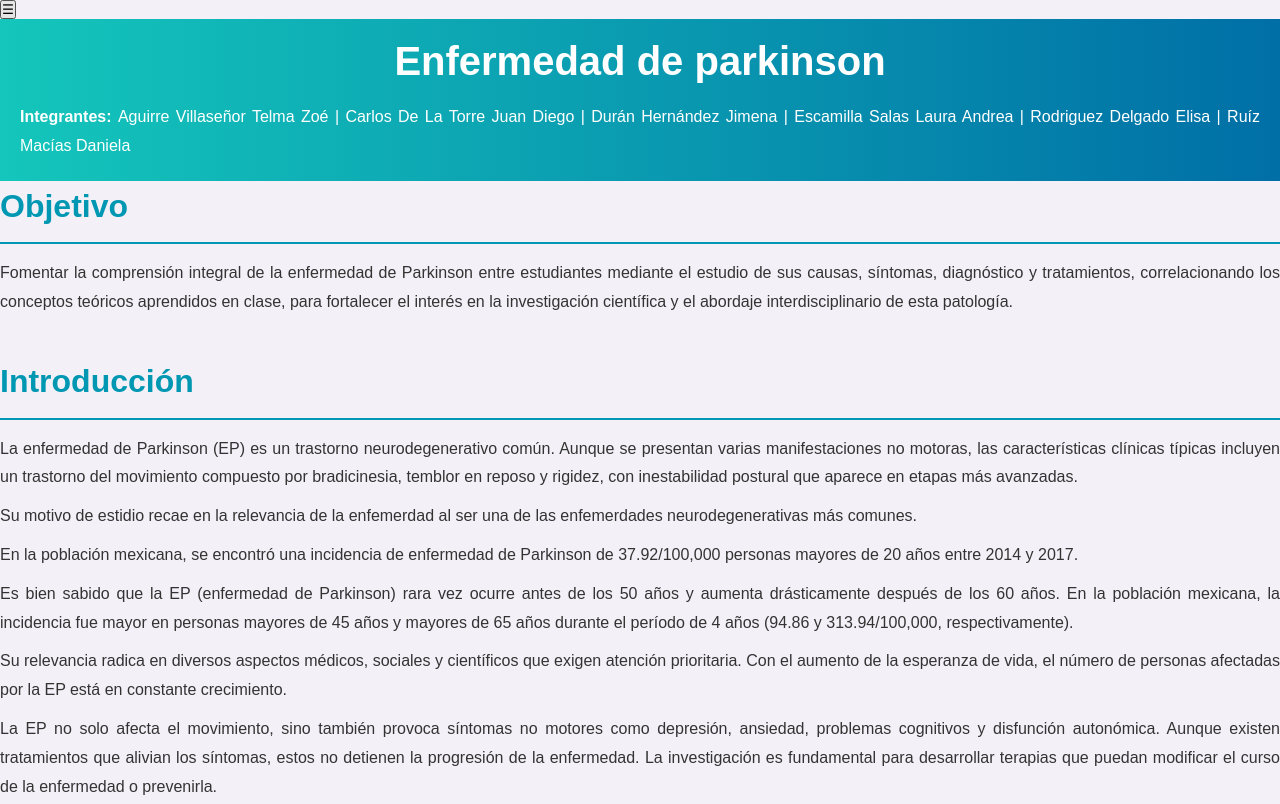
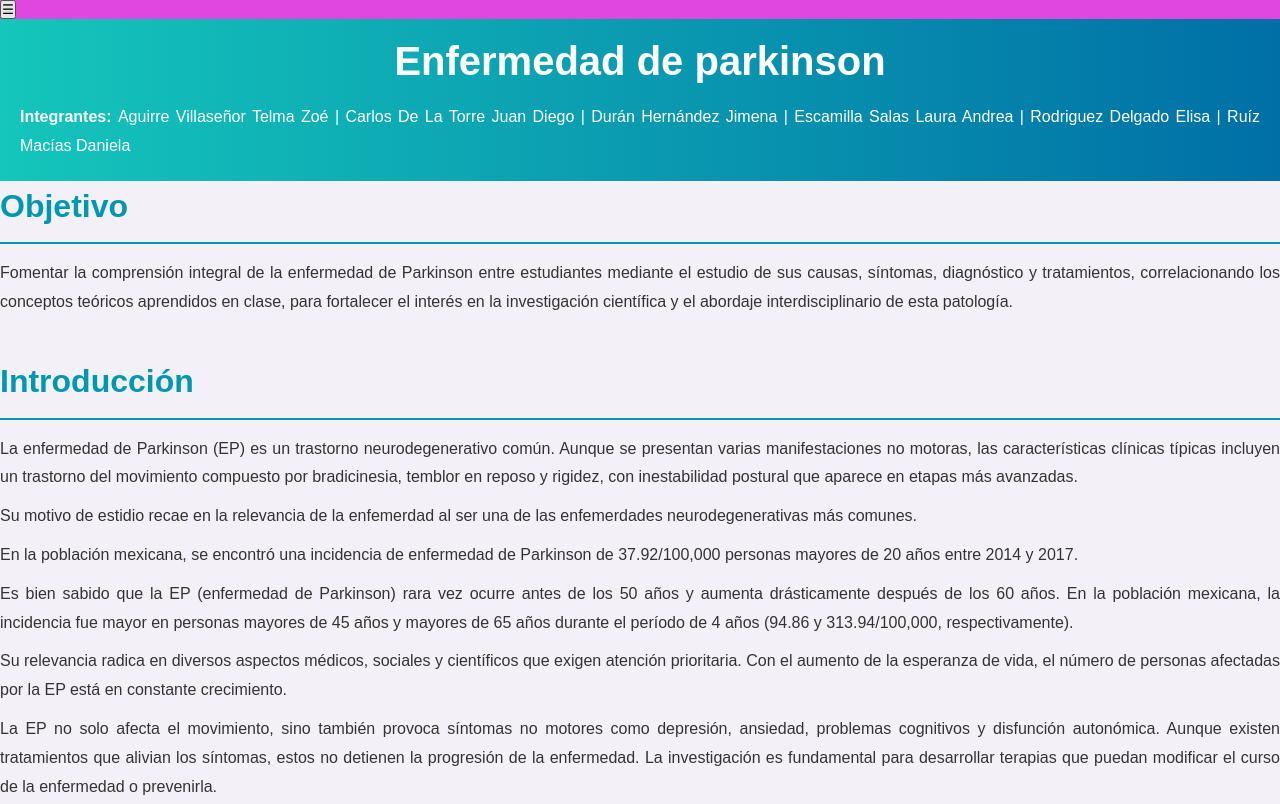
Before and after one commit to ZAV000/Neuro, a plain HTML site: page index.html in a window 1280 px wide. Shown: the top 804 px of the page. Drawn offline with Linux system fonts and the light colour scheme.

Commit message:
Update styles.css

```diff
--- a/styles.css
+++ b/styles.css
@@ -38,6 +38,14 @@ header {
     background-color: #6d7efd;
     color: white;
     padding: 10px 20px;
+}
+
+nav {
+    position: relative;
+    display: flex;
+    justify-content: space-between;
+    align-items: center;
+    background-color: #e046e0;
 }
 
  .menu-toggle {
```
